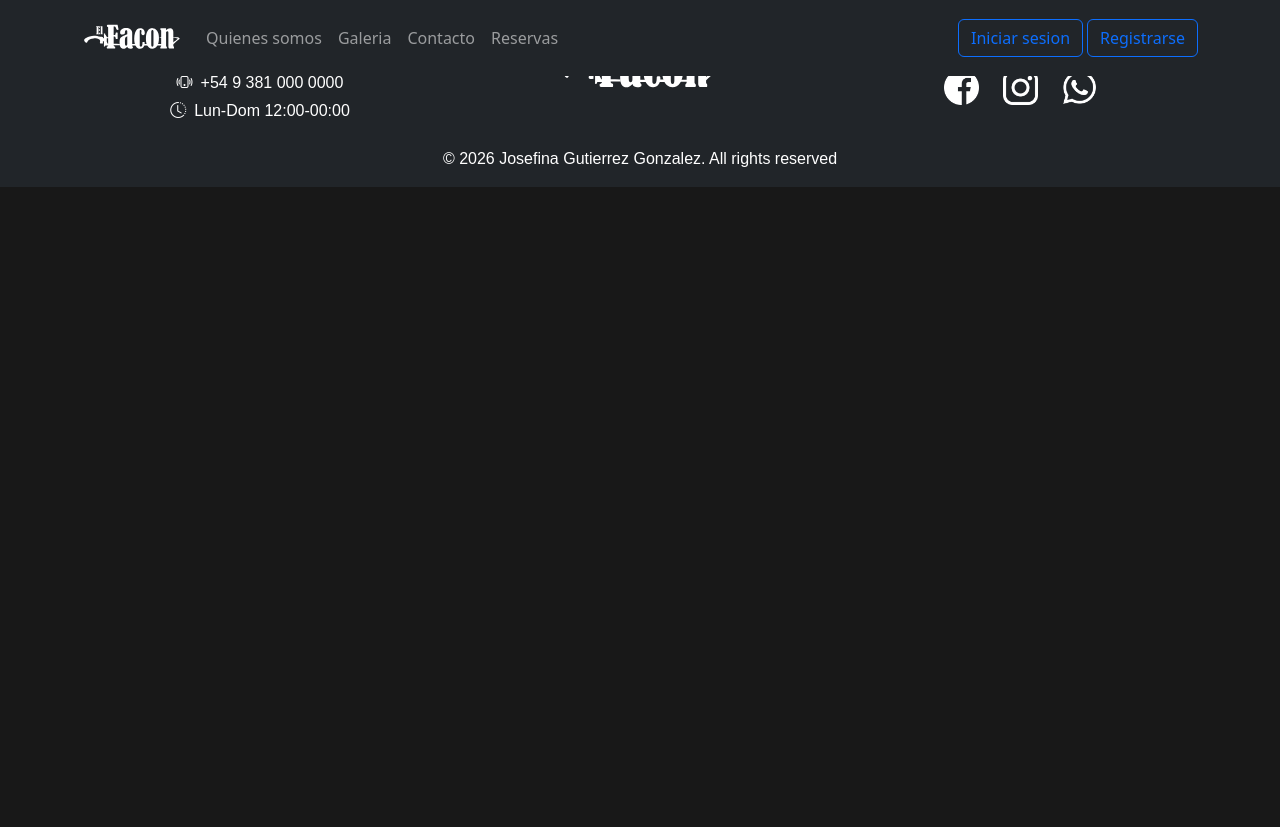
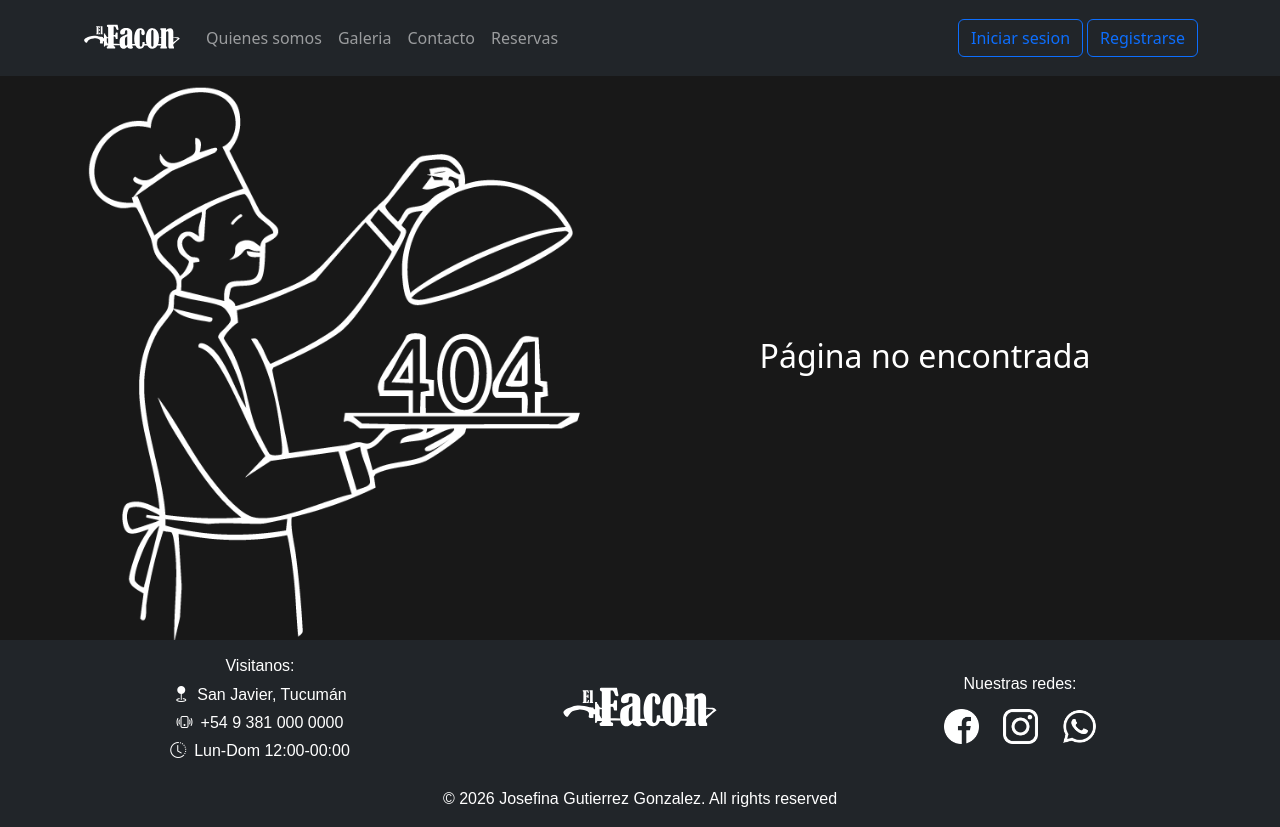
Before and after one commit to Jogutgon/el-facon-frontend, a React (Vite) app: page /reservations in a window 1280 px wide. Before the commit the page ends 800 px from the top, so only its background shows below. Built offline with nearby package versions, Linux system fonts and the light colour scheme.

Commit message:
Add: not found screen and route

```diff
--- a/src/App.jsx
+++ b/src/App.jsx
@@ -10,6 +10,7 @@ import { jwtDecode } from 'jwt-decode';
 import AdminRouter from './router/AdminRouter';
 import UserRouter from './router/UserRouter';
 import ProtectedRoute from './components/ProtectedRoute';
+import NotFoundScreen from './pages/NotFoundScreen';
 
 
 function App() {
@@ -63,7 +64,7 @@ function App() {
           element={<ProtectedRoute isAllowed={jwt.length > 0}>
             <UserRouter jwt={jwt} />
           </ProtectedRoute>} />
-
+        <Route path='*' element={<NotFoundScreen/>}/>
         </Routes>
         <Footer authenticated={!!jwt} />
 
--- a/src/pages/Admin/AdminScreen.jsx
+++ b/src/pages/Admin/AdminScreen.jsx
@@ -37,14 +37,14 @@ useEffect(()=>{
 }, [jwt]);
 
   return (
-    <Container className='text-white my-5 py-5 marco'>
+    <Container className='text-white my-5 py-5'>
       <Row className='text-center'>
         <Col>
           <h1 className='py-4'>¡Bienvenido a tu panel!</h1>
         </Col>
       </Row>
       <Row className='pt-5 justify-content-center g-4'>
-        <Col className='marco d-flex justify-content-center'>
+        <Col className='d-flex justify-content-center'>
           <Card style={{ width: '16rem', cursor: 'pointer' }} className='bg-primary text-white text-center'
           onClick={() => navigate('/admin/users')}>
             <Card.Body>
@@ -62,7 +62,7 @@ useEffect(()=>{
           </Card>
         </Col>
 
-        <Col className='d-flex justify-content-center marco'>
+        <Col className='d-flex justify-content-center'>
           <Card style={{ width: '16rem', cursor: 'pointer' }} className='bg-success text-white text-center'
           onClick={() => navigate('/admin/reservations')}>
             <Card.Body>
@@ -78,7 +78,7 @@ useEffect(()=>{
           </Card>
         </Col>
 
-        <Col className='d-flex justify-content-center marco'>
+        <Col className='d-flex justify-content-center'>
           <Card style={{ width: '16rem', cursor: 'pointer' }} className='bg-danger text-white text-center'
           onClick={() => navigate('/admin/users')}>
             <Card.Body>
--- a/src/pages/Admin/ReservationCrudScreen.jsx
+++ b/src/pages/Admin/ReservationCrudScreen.jsx
@@ -164,7 +164,7 @@ function ReservationCrudScreen({ jwt }) {
   }
 
   return (
-    <Container className='text-white text-center marco my-5 py-5'>
+    <Container className='text-white text-center my-5 py-5'>
 
       <h3 className='mt-3 mb-4 pb-2'>Reservas confirmadas</h3>
 
@@ -221,7 +221,7 @@ function ReservationCrudScreen({ jwt }) {
 
                 const matchDate = filterDate
                 ? r.date.startsWith(filterDate) : true;
-                return matchText || matchDate;
+                return matchText && matchDate;
               }
 
               )
--- a/src/pages/Admin/UserCrudScreen.jsx
+++ b/src/pages/Admin/UserCrudScreen.jsx
@@ -141,7 +141,7 @@ function UserCrudScreen({ jwt }) {
   }
 
   return (
-    <Container className='my-5 py-5 text-white text-center marco'>
+    <Container className='my-5 py-5 text-white text-center'>
       <h3 className='mt-3 mb-4 pb-2'> Usuarios registrados</h3>
 
       <Row className='my-3'>
--- /dev/null
+++ b/src/pages/NotFoundScreen.jsx
@@ -0,0 +1,22 @@
+import React from 'react'
+import { Col, Container, Row } from 'react-bootstrap'
+import errImg from '../assets/img/404elfacon.png'
+import '../styles/NotFoundScreen.css'
+
+function NotFoundScreen() {
+    return (
+        <Container className=' notFound'>
+            <Row className='d-flex'>
+                <Col md={6} className=''>
+                    <img src={errImg} alt="notfound" className='img404' />
+                </Col>
+
+                <Col md={6} className='d-flex flex-column justify-content-center '>
+                <h2 className='text-white text-center  '>Página no encontrada</h2>
+                </Col>
+            </Row>
+        </Container>
+    )
+}
+
+export default NotFoundScreen
--- /dev/null
+++ b/src/styles/NotFoundScreen.css
@@ -0,0 +1,8 @@
+.notFound {
+    padding-top: 80px;
+    min-width: 100vh;
+}
+
+.img404 {
+    width: 93%;
+}
```
Also changed, not shown: src/assets/img/404elfacon.png (added), src/pages/Admin/prueba.jsx (deleted).
